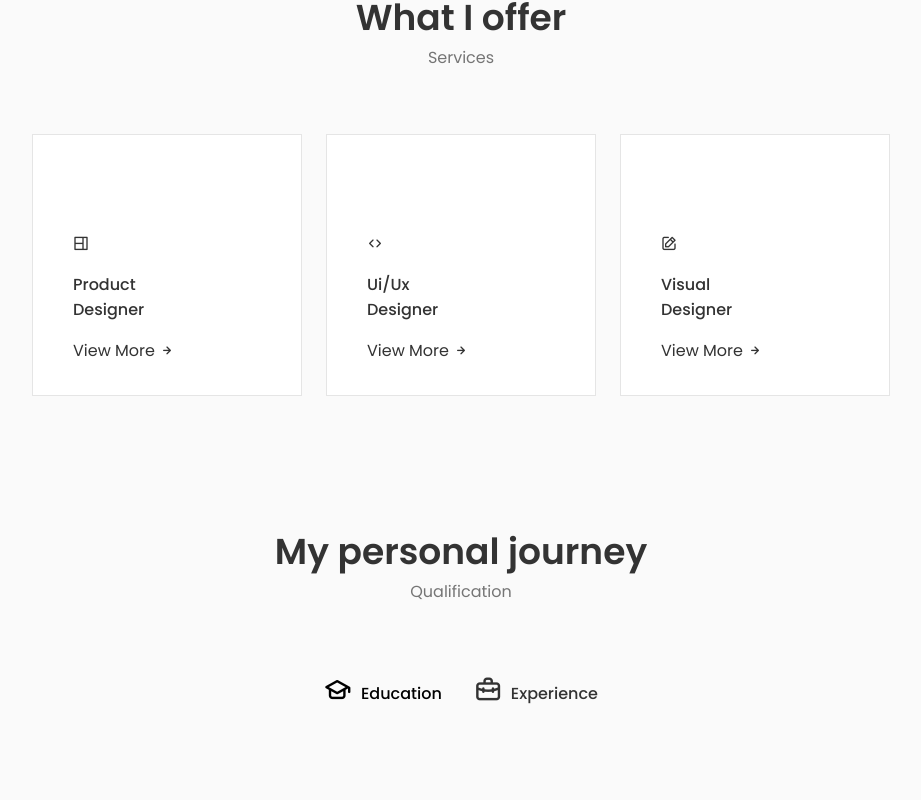
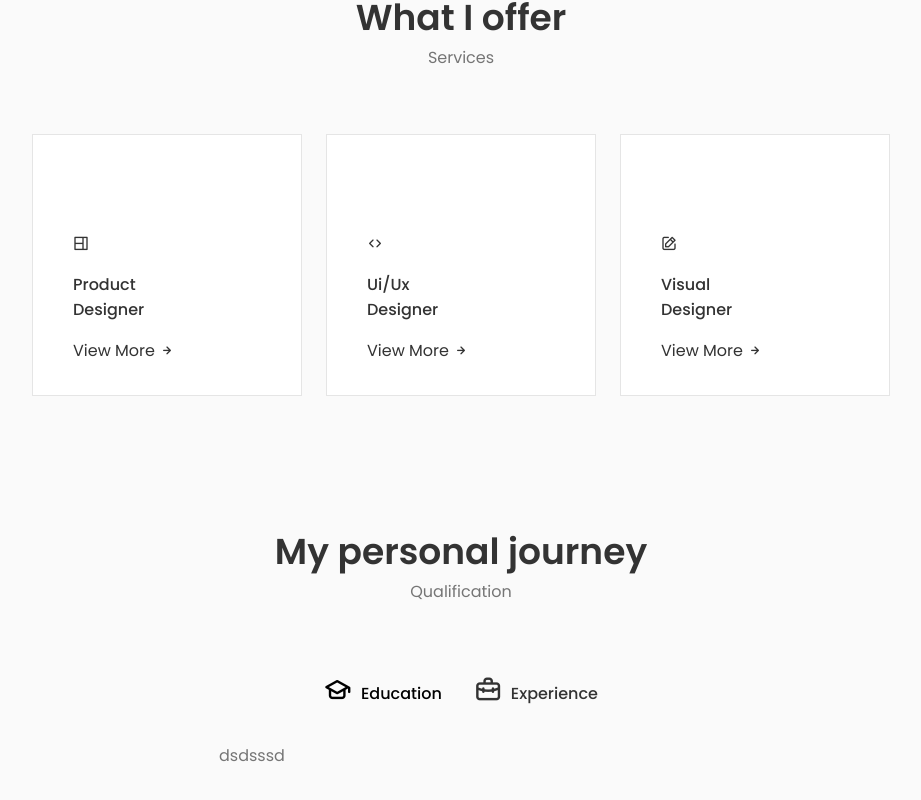
Before and after one commit to Thembek/portfolio-website, a React (Create React App) app: page / in a window 1280 px wide. Shown: the part 1804-2604 px from the top of the page, without its empty margins (179-1100 px from the left). Before the commit the page ends 2579 px from the top, so only its background shows below. Built offline with nearby package versions, Linux system fonts and the light colour scheme.

Commit message:
second commit

```diff
--- a/src/components/qualification/Qualification.jsx
+++ b/src/components/qualification/Qualification.jsx
@@ -26,7 +26,7 @@ const Qualification = () => {
             </div>
 
             <div className="qualification__sections">
-
+                dsdsssd
             </div>
         </div>
        </section>
```
